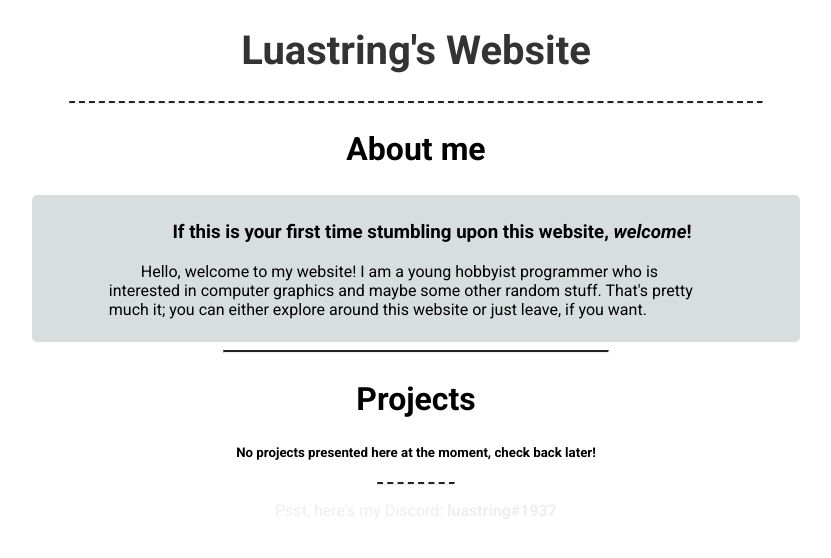
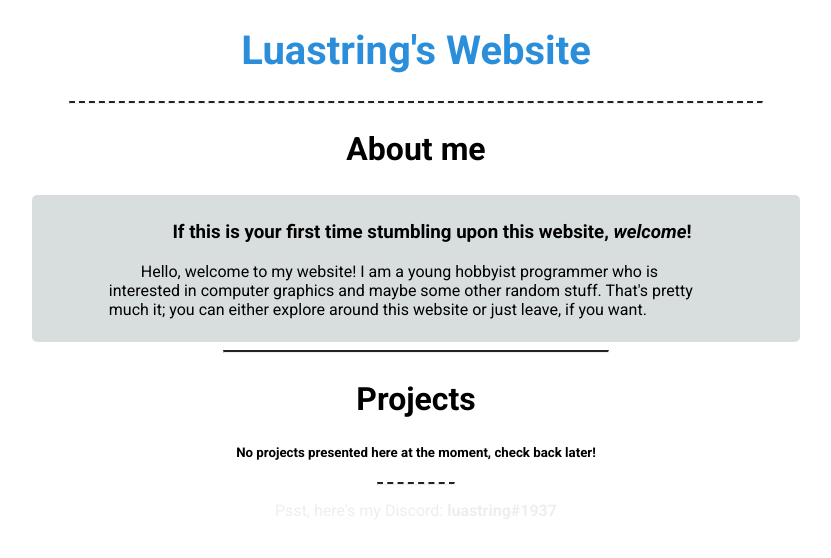
Before and after one commit to luastring/luastring.github.io, a plain HTML site: page index.html in a window 1280 px wide. Shown: the whole page, without its empty margins (224-1055 px from the left). Drawn offline with Linux system fonts and the light colour scheme.

Commit message:
Changed title color

```diff
--- a/index.html
+++ b/index.html
@@ -13,7 +13,7 @@
         <link rel="stylesheet" href="/css/style.css">
     </head>
     <body>
-        <h1 class="website-title"><a href="/"><strong>Luastring</strong>&apos;s Website</a></h1>
+        <h1 class="website-title"><a href="/" style="color: inherit;"><strong>Luastring</strong>&apos;s Website</a></h1>
         <hr class="title-rule">
         <section>
             <h2>About me</h2>
```
